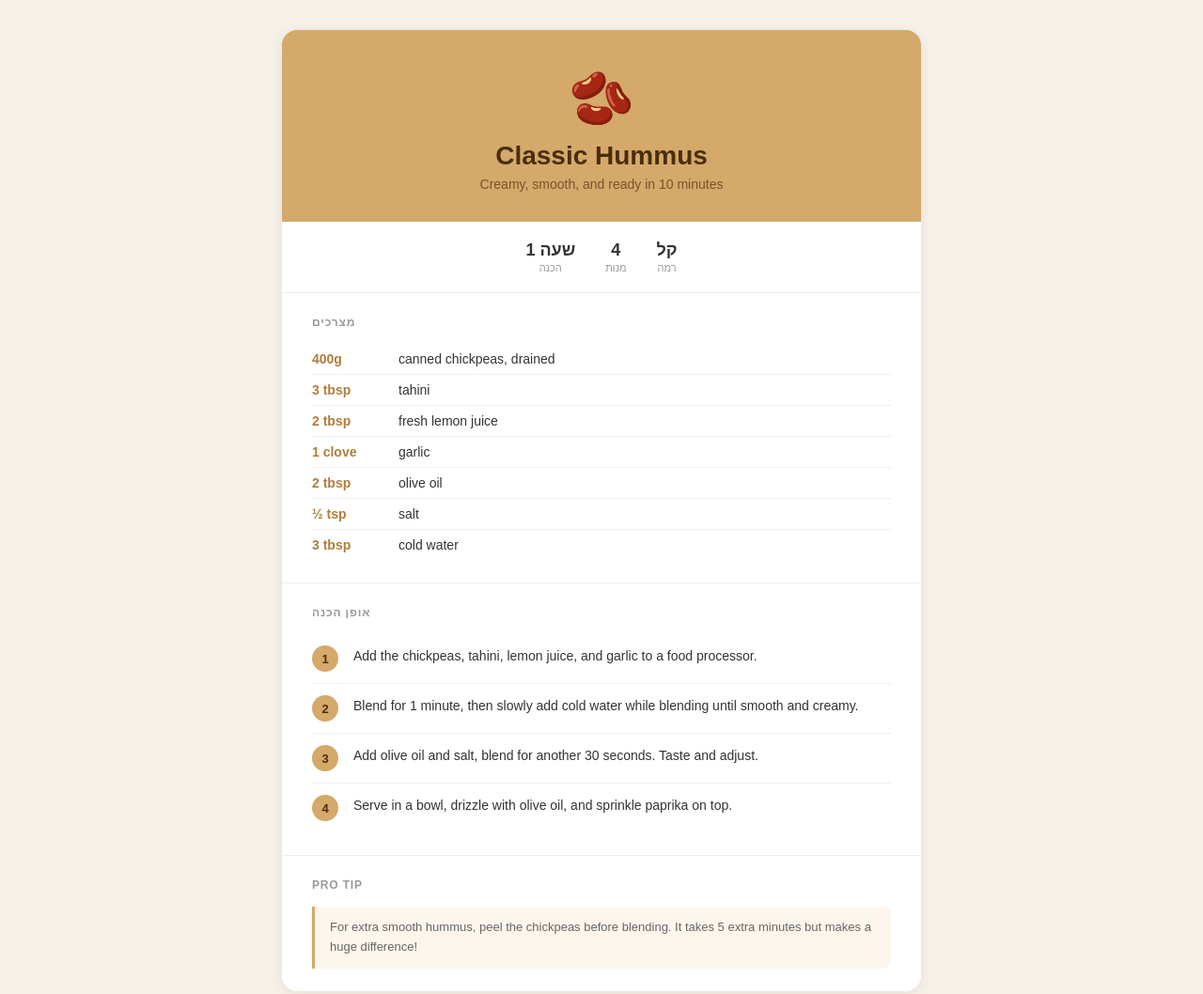
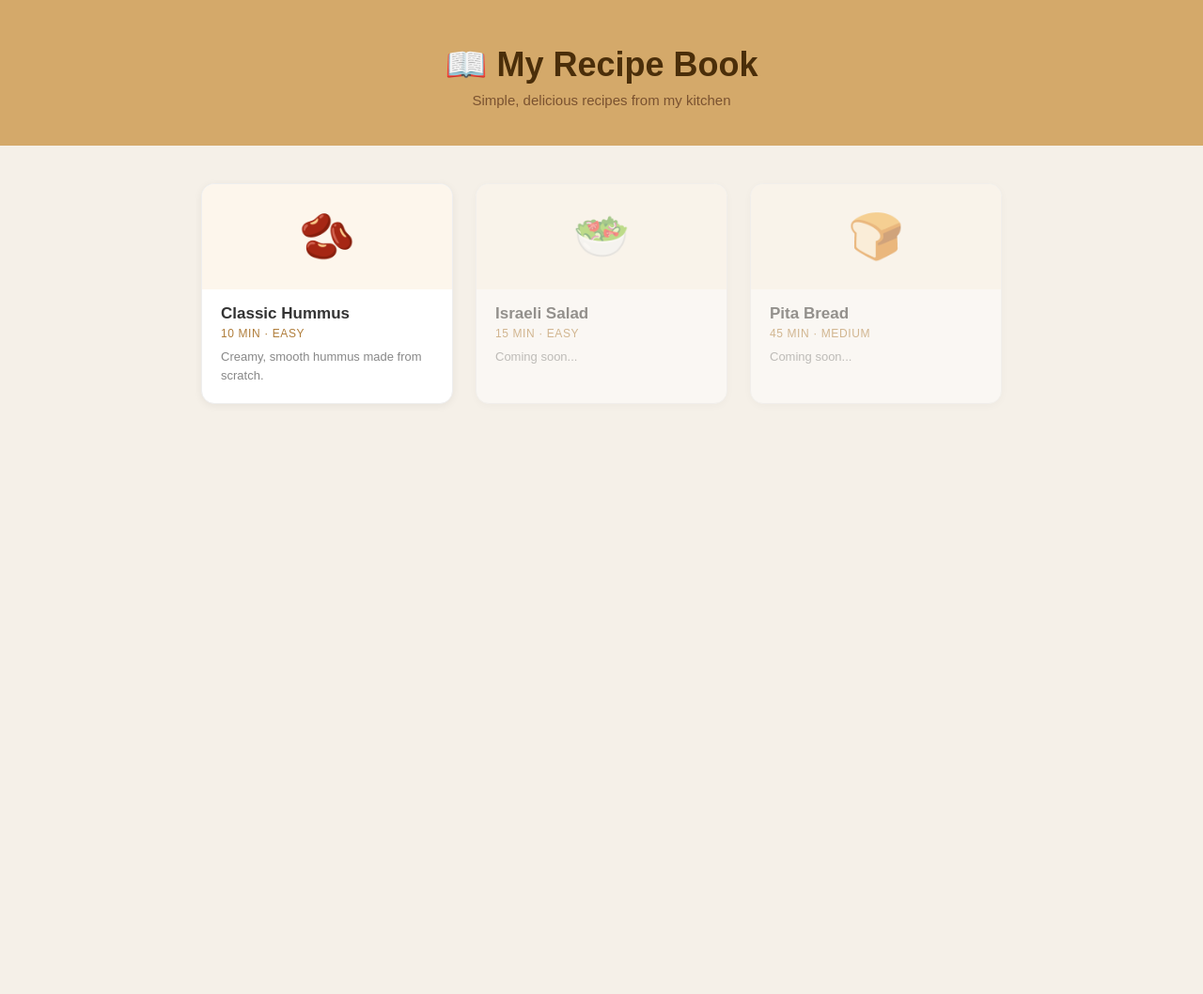
Before and after one commit to s33150720-afk/recipes-site, a website: page index.html in a window 1280 px wide. Shown: the whole page at 94% size. After the commit the page ends 800 px from the top, so only its background shows below. Drawn offline with Linux system fonts and the light colour scheme.

```diff
--- /dev/null
+++ b/home.css
@@ -0,0 +1,94 @@
+* { box-sizing: border-box; margin: 0; padding: 0; }
+
+body {
+  font-family: Arial, sans-serif;
+  background: #f5f0e8;
+  color: #333;
+  min-height: 100vh;
+}
+
+header {
+  background: #d4a96a;
+  text-align: center;
+  padding: 48px 24px 40px;
+}
+
+header h1 {
+  font-size: 36px;
+  color: #4a2e0a;
+  margin-bottom: 8px;
+}
+
+header p {
+  font-size: 15px;
+  color: #7a5230;
+}
+
+main {
+  max-width: 900px;
+  margin: 40px auto;
+  padding: 0 24px;
+}
+
+.grid {
+  display: grid;
+  grid-template-columns: repeat(auto-fill, minmax(260px, 1fr));
+  gap: 24px;
+}
+
+.card {
+  background: white;
+  border-radius: 14px;
+  overflow: hidden;
+  text-decoration: none;
+  color: #333;
+  border: 1px solid #eee;
+  box-shadow: 0 2px 8px rgba(0,0,0,0.06);
+  transition: transform 0.2s, box-shadow 0.2s;
+}
+
+.card:hover {
+  transform: translateY(-4px);
+  box-shadow: 0 8px 20px rgba(0,0,0,0.1);
+}
+
+.card-emoji {
+  font-size: 48px;
+  background: #fdf6ec;
+  text-align: center;
+  padding: 28px;
+}
+
+.card-body {
+  padding: 16px 20px 20px;
+}
+
+.card-title {
+  font-size: 17px;
+  font-weight: bold;
+  margin-bottom: 4px;
+}
+
+.card-meta {
+  font-size: 12px;
+  color: #b07d3a;
+  text-transform: uppercase;
+  letter-spacing: 0.05em;
+  margin-bottom: 8px;
+}
+
+.card-desc {
+  font-size: 13px;
+  color: #888;
+  line-height: 1.5;
+}
+
+.coming-soon {
+  opacity: 0.5;
+  cursor: default;
+}
+
+.coming-soon:hover {
+  transform: none;
+  box-shadow: 0 2px 8px rgba(0,0,0,0.06);
+}
--- a/index.html
+++ b/index.html
@@ -1,53 +1,50 @@
 <!DOCTYPE html>
 <html lang="en">
 <head>
-    <link rel="stylesheet" href="style.css">
   <meta charset="UTF-8">
   <meta name="viewport" content="width=device-width, initial-scale=1.0">
-  <title>Classic Hummus</title>
-  </style>
+  <title>My Recipe Book</title>
+  <link rel="stylesheet" href="home.css">
 </head>
 <body>
 
-  <div class="recipe-card">
+  <header>
+    <h1>📖 My Recipe Book</h1>
+    <p>Simple, delicious recipes from my kitchen</p>
+  </header>
 
-    <div class="recipe-hero">
-      <span class="recipe-emoji">🫘</span>
-      <div class="recipe-title">Classic Hummus</div>
-      <div class="recipe-subtitle">Creamy, smooth, and ready in 10 minutes</div>
+  <main>
+    <div class="grid">
+
+      <a href="recipe.html" class="card">
+        <div class="card-emoji">🫘</div>
+        <div class="card-body">
+          <div class="card-title">Classic Hummus</div>
+          <div class="card-meta">10 min · Easy</div>
+          <div class="card-desc">Creamy, smooth hummus made from scratch.</div>
         </div>
+      </a>
 
-    <div class="meta-row">
-      <div class="meta-item"><div class="meta-value">1 שעה</div><div class="meta-label">הכנה</div></div>
-      <div class="meta-item"><div class="meta-value">4</div><div class="meta-label">מנות</div></div>
-      <div class="meta-item"><div class="meta-value">קל</div><div class="meta-label">רמה</div></div>
+      <a href="#" class="card coming-soon">
+        <div class="card-emoji">🥗</div>
+        <div class="card-body">
+          <div class="card-title">Israeli Salad</div>
+          <div class="card-meta">15 min · Easy</div>
+          <div class="card-desc">Coming soon...</div>
         </div>
+      </a>
 
-    <div class="section">
-      <div class="section-title">מצרכים</div>
-      <div class="ingredient"><span class="ingredient-amount">400g</span><span>canned chickpeas, drained</span></div>
-      <div class="ingredient"><span class="ingredient-amount">3 tbsp</span><span>tahini</span></div>
-      <div class="ingredient"><span class="ingredient-amount">2 tbsp</span><span>fresh lemon juice</span></div>
-      <div class="ingredient"><span class="ingredient-amount">1 clove</span><span>garlic</span></div>
-      <div class="ingredient"><span class="ingredient-amount">2 tbsp</span><span>olive oil</span></div>
-      <div class="ingredient"><span class="ingredient-amount">½ tsp</span><span>salt</span></div>
-      <div class="ingredient"><span class="ingredient-amount">3 tbsp</span><span>cold water</span></div>
+      <a href="#" class="card coming-soon">
+        <div class="card-emoji">🍞</div>
+        <div class="card-body">
+          <div class="card-title">Pita Bread</div>
+          <div class="card-meta">45 min · Medium</div>
+          <div class="card-desc">Coming soon...</div>
         </div>
-
-    <div class="section">
-      <div class="section-title">אופן הכנה</div>
-      <div class="step"><div class="step-num">1</div><div class="step-text">Add the chickpeas, tahini, lemon juice, and garlic to a food processor.</div></div>
-      <div class="step"><div class="step-num">2</div><div class="step-text">Blend for 1 minute, then slowly add cold water while blending until smooth and creamy.</div></div>
-      <div class="step"><div class="step-num">3</div><div class="step-text">Add olive oil and salt, blend for another 30 seconds. Taste and adjust.</div></div>
-      <div class="step"><div class="step-num">4</div><div class="step-text">Serve in a bowl, drizzle with olive oil, and sprinkle paprika on top.</div></div>
-    </div>
-
-    <div class="section">
-      <div class="section-title">Pro tip</div>
-      <div class="tip-box">For extra smooth hummus, peel the chickpeas before blending. It takes 5 extra minutes but makes a huge difference!</div>
-    </div>
+      </a>
 
     </div>
+  </main>
 
 </body>
 </html>
```
Also changed, not shown: package.json (added, +17 -0 lines), recipe.html (added, +53 -0 lines), server.js (added, +58 -0 lines), 2 other files. Lines whose indentation alone changed are shown as unchanged.
